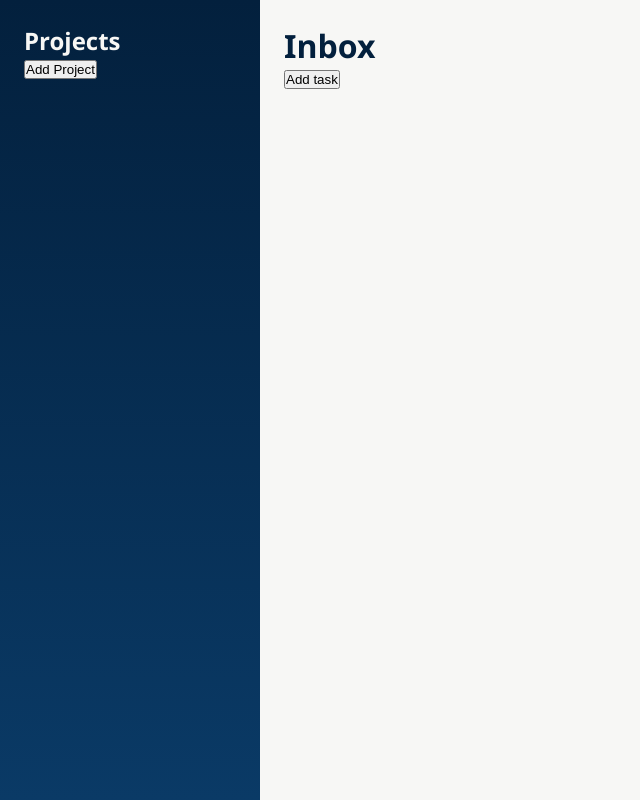
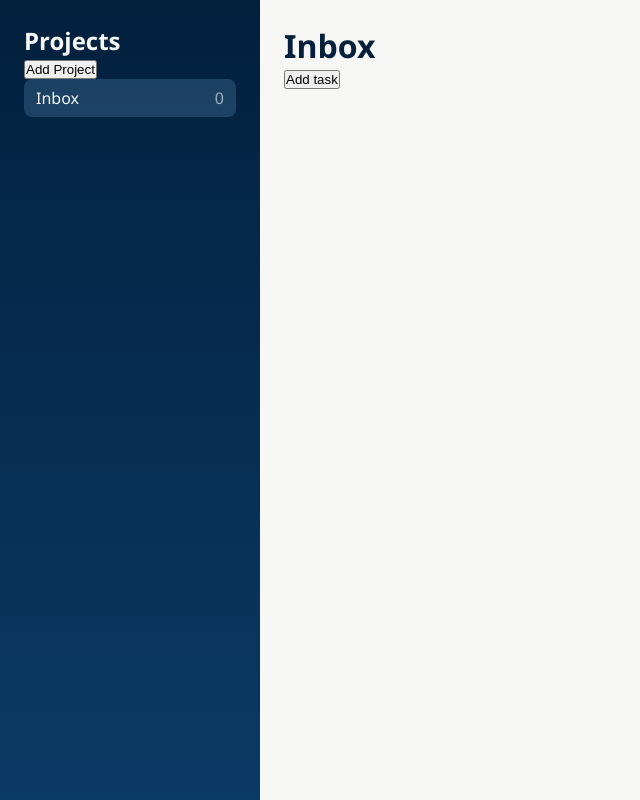
Before and after one commit to w1ttyy/todo-list, a website built with webpack: page src/template.html in a window 1280 px wide. Shown: the whole page, without its empty margins (0-640 px from the left). Built offline with nearby package versions, Linux system fonts and the light colour scheme.

Commit message:
Render projects in sidebar

```diff
--- a/src/index.js
+++ b/src/index.js
@@ -6,30 +6,12 @@ import {
   addTodo,
   removeTodo,
   toggleTodo,
+  getProject,
 } from "./logic/app.js";
+import { renderProjects } from "./ui/sidebar.js";
 
 init();
 
-// const work = addProject("Work");
-// addTodo(work.id, "Test todo", "popis", "2026-11-21", "high");
+let activeProjectId = getProjects()[0].id;
 
-console.log("Počet projektov:", getProjects().length);
-console.log(
-  "Názvy:",
-  getProjects().map((project) => project.name),
-);
-
-const testProject = addProject("Test");
-const testTodo = addTodo(
-  testProject.id,
-  "Todo na test",
-  "popis",
-  "2026-11-21",
-  "low",
-);
-
-toggleTodo(testProject.id, testTodo.id);
-console.log("Completed po toggle:", testProject.getTodo(testTodo.id).completed); // true
-
-removeTodo(testProject.id, testTodo.id);
-console.log("Todos po remove:", testProject.todos.length); // 0
+renderProjects(getProjects(), activeProjectId);
--- a/src/styles.css
+++ b/src/styles.css
@@ -54,3 +54,27 @@ body {
     background-color: var(--color-bg);
     color: var(--color-text);
 }
+
+#project-list {
+    list-style: none;
+}
+
+#project-list li {
+    display: flex;
+    justify-content: space-between;
+    padding: 8px 12px;
+    border-radius: 8px;
+    cursor: pointer;
+}
+
+#project-list li:hover {
+    background-color: rgba(247, 247, 245, 0.08);
+}
+
+#project-list li.active {
+    background-color: var(--color-sidebar-active);
+}
+
+#project-list li span:last-child {
+    color: var(--color-sidebar-muted);
+}
--- /dev/null
+++ b/src/ui/sidebar.js
@@ -0,0 +1,24 @@
+export function renderProjects(projects, activeProjectId) {
+  const projectList = document.querySelector("#project-list");
+
+  projectList.replaceChildren();
+
+  projects.forEach((project) => {
+    const li = document.createElement("li");
+
+    const name = document.createElement("span");
+    name.textContent = project.name;
+
+    const count = document.createElement("span");
+    count.textContent = project.todos.length;
+
+    li.dataset.id = project.id;
+
+    if (project.id === activeProjectId) {
+      li.classList.add("active");
+    }
+
+    li.append(name, count);
+    projectList.append(li);
+  });
+}
```
